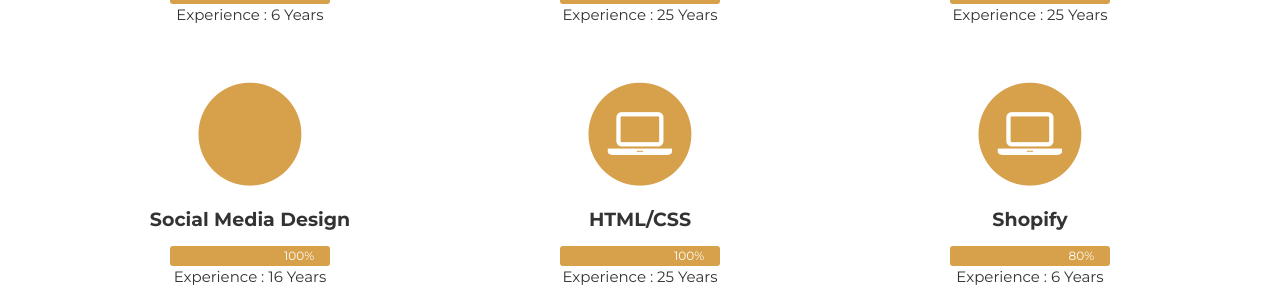
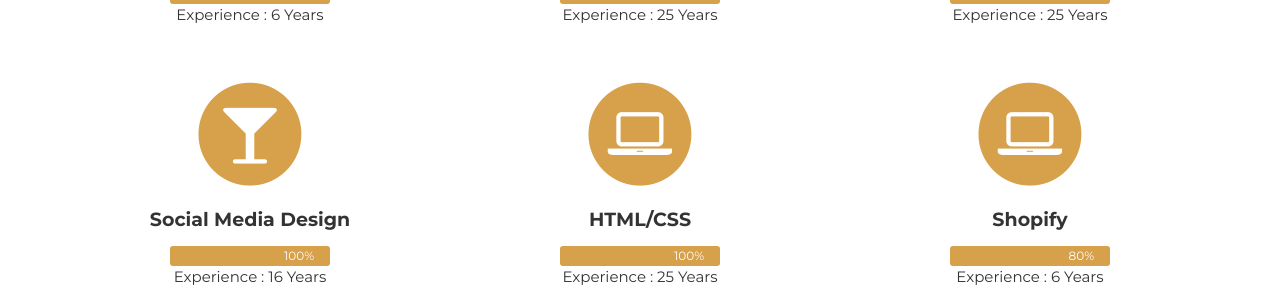
Before and after one commit to media4creations/aboutme, a Jekyll site: the page built from index.html, in a window 1280 px wide and 900 px high, scrolled down 1149 px. Shown: the part 153-450 px from the top of the window. Built offline with Jekyll 4.4.1, drawn with Linux system fonts in a browser that asks for light colours; some web fonts are replaced.

Commit message:
Update services.html

```diff
--- a/_includes/services.html
+++ b/_includes/services.html
@@ -69,7 +69,7 @@
                 <div class="col-md-4">
                     <span class="fa-stack fa-4x">
                         <i class="fa fa-circle fa-stack-2x text-primary"></i>
-                        <i class="fa fa-users-viewfinder fa-stack-1x fa-inverse"></i>
+                        <i class="fa fa-glass fa-stack-1x fa-inverse"></i>
                     </span>
                     <h4 class="service-heading">Social Media Design</h4>
                     <section class="bar-graph bar-graph-horizontal bar-graph-one">
```
